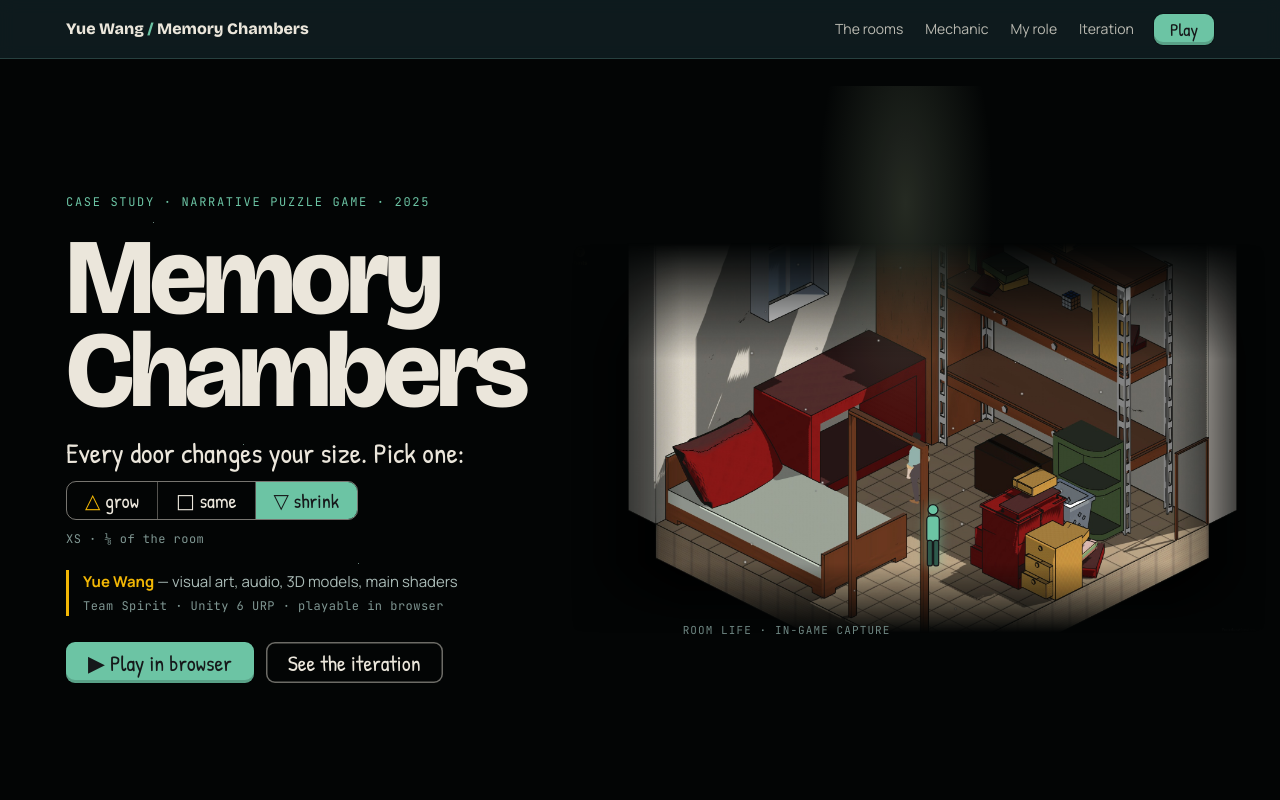
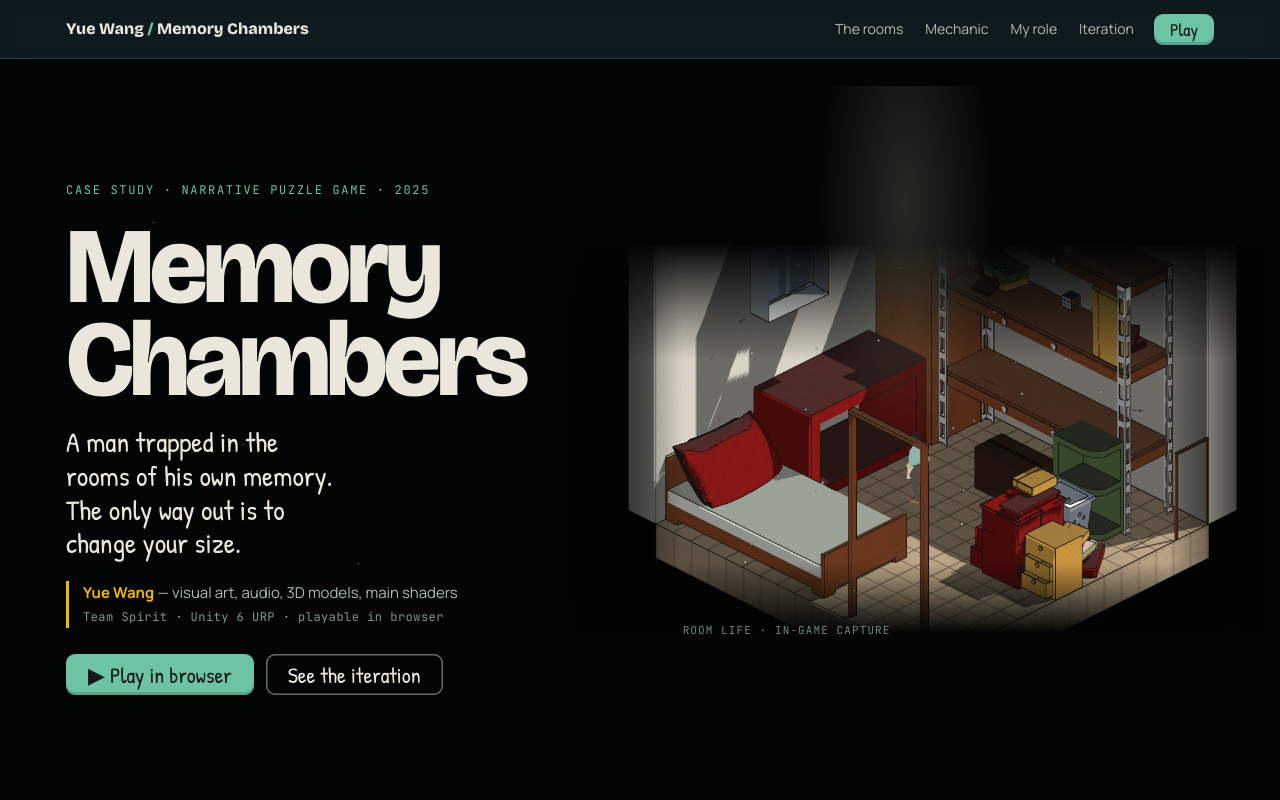
Before and after one commit to RyanWang688/memory-chambers, a plain HTML site: page index.html in a window 1280 px wide. Shown: the top 800 px of the page. Drawn offline with nearby package versions, Linux system fonts and the light colour scheme.

Commit message:
Hero: remove door picker, keep static title and Room Life

```diff
--- a/index.html
+++ b/index.html
@@ -33,25 +33,16 @@
     <div class="hero-copy">
       <p class="eyebrow">Case study · Narrative puzzle game · 2025</p>
       <h1>Memory<br>Chambers</h1>
-      <div class="door-pick">
-        <p class="hero-sub">Every door changes your size. Pick one:</p>
-        <div class="seg" role="group" aria-label="Door type">
-          <button type="button" data-size="l" data-read="L · ¾ of the room"><b>△</b> grow</button>
-          <button type="button" data-size="s" data-read="S · ¼ of the room">□ same</button>
-          <button type="button" data-size="xs" data-read="XS · ⅛ of the room" aria-pressed="true"><b>▽</b> shrink</button>
-        </div>
-        <span class="door-read" id="doorRead" aria-live="polite">XS · ⅛ of the room</span>
-      </div>
+      <p class="hero-sub">A man trapped in the rooms of his own memory. The only way out is to change your size.</p>
       <p class="hero-role"><b>Yue Wang</b> — visual art, audio, 3D models, main shaders<br><span>Team Spirit · Unity 6 URP · playable in browser</span></p>
       <div class="hero-ctas">
         <a class="btn" href="#play">▶ Play in browser</a>
         <a class="btn ghost" href="#process">See the iteration</a>
       </div>
     </div>
-    <figure class="diorama" aria-label="Room Life, captured in-game, with a figure that changes size when you pick a door">
+    <figure class="diorama" aria-label="Room Life, captured in-game">
       <div class="beam" aria-hidden="true"></div>
       <img src="portfolio/img/06-life-room.jpg" alt="Isometric cut-away of Room Life: bed, red desk, tall shelves, yellow drawers and the small protagonist, drawn in a flat-colour ink style.">
-      <div class="hero-me" id="heroMe" data-size="xs" aria-hidden="true"><svg viewBox="0 0 30 100"><circle cx="15" cy="9" r="8" fill="#6cc4a4" stroke="#16181a" stroke-width="2"/><rect x="5" y="19" width="20" height="42" rx="6" fill="#6cc4a4" stroke="#16181a" stroke-width="2"/><rect x="6" y="58" width="8" height="41" rx="3" fill="#2e5a4c" stroke="#16181a" stroke-width="2"/><rect x="16" y="58" width="8" height="41" rx="3" fill="#2e5a4c" stroke="#16181a" stroke-width="2"/></svg></div>
       <figcaption>Room Life · in-game capture</figcaption>
     </figure>
   </div>
--- a/portfolio/site.css
+++ b/portfolio/site.css
@@ -71,27 +71,9 @@ body::before{content:"";position:fixed;inset:0 0 auto;height:env(safe-area-inset
 .beam{position:absolute;left:18%;top:-40%;width:60%;height:150%;background:radial-gradient(ellipse 30% 60% at 50% 20%,rgba(214,240,190,.16),rgba(214,240,190,0) 70%);
   pointer-events:none;z-index:1;mix-blend-mode:screen}
 .diorama figcaption{position:absolute;left:16%;bottom:-6px;font-family:var(--f-mono);font-size:11px;letter-spacing:.1em;text-transform:uppercase;color:#6f8783}
-/* door picker + resizable figure (sizes as share of the diorama width) */
-.door-pick{display:grid;gap:10px;justify-items:start}
-.door-pick .hero-sub{max-width:none}
-.seg{display:inline-flex;border:1.5px solid rgba(235,230,219,.5);border-radius:10px;overflow:hidden}
-.seg button{font-family:var(--f-letter);font-size:20px;line-height:1;padding:9px 18px 8px;background:transparent;color:var(--wall);border:0;border-right:1.5px solid rgba(235,230,219,.35);cursor:pointer;transition:background .15s}
-.seg button:last-child{border-right:0}
-.seg button:hover{background:rgba(108,196,164,.14)}
-.seg button[aria-pressed="true"]{background:var(--mint);color:var(--ink)}
-.seg button b{color:var(--hint);font-weight:400}
-.seg button[aria-pressed="true"] b{color:var(--ink)}
-.door-read{font-family:var(--f-mono);font-size:12px;letter-spacing:.04em;color:#7f9692}
-.diorama{container-type:inline-size}
-.hero-me{position:absolute;z-index:3;left:52%;bottom:17%;height:9cqw;aspect-ratio:3/10;transform:translateX(-50%);filter:drop-shadow(0 0 6px rgba(108,196,164,.55));
-  transition:height .55s cubic-bezier(.2,.8,.2,1)}
-.hero-me[data-size="s"]{height:17cqw}
-.hero-me[data-size="l"]{height:40cqw}
-.hero-me svg{width:100%;height:100%;display:block}
 @media (max-width:900px){
   .hero-in{grid-template-columns:minmax(0,1fr);min-height:0;padding-block:28px 40px;gap:8px}
   .diorama{order:-1;margin:0 calc(-1 * var(--gutR)) 20px calc(-1 * var(--gut))}
-  .seg button{font-size:18px;padding:9px 14px 8px}
 }
 .pitch{background:var(--night);border-bottom:1px solid var(--night-line)}
 .pitch .inner{display:grid;grid-template-columns:minmax(0,1.3fr) minmax(0,1fr);gap:48px;padding-block:56px 64px}
--- a/portfolio/site.js
+++ b/portfolio/site.js
@@ -85,15 +85,6 @@
     </div>`).join('') +
     `<div class="legend"><span><i style="background:#2f6f5c"></i>met 4.0 target</span><span><i style="background:${MUST}"></i>below target</span><span><i style="border-left:2px dashed ${RED};width:0;border-radius:0"></i>target 4.0 / 5</span></div>`;
 
-  /* ---- hero: pick a door, the figure changes size ---- */
-  const heroMe = $('heroMe');
-  document.querySelectorAll('.door-pick .seg button').forEach(b => b.addEventListener('click', () => {
-    document.querySelectorAll('.door-pick .seg button').forEach(x => x.setAttribute('aria-pressed', 'false'));
-    b.setAttribute('aria-pressed', 'true');
-    heroMe.dataset.size = b.dataset.size;
-    $('doorRead').textContent = b.dataset.read;
-  }));
-
   /* ---- lightbox for sketches and references ---- */
   const lb = $('lightbox'), lbImg = $('lightboxImg');
   document.querySelectorAll('.zoomable').forEach(b => b.addEventListener('click', () => {
```
